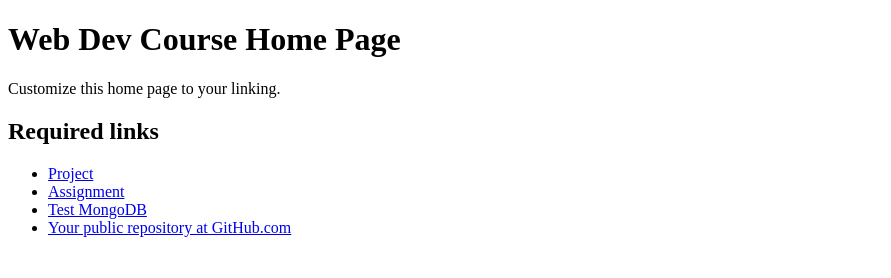
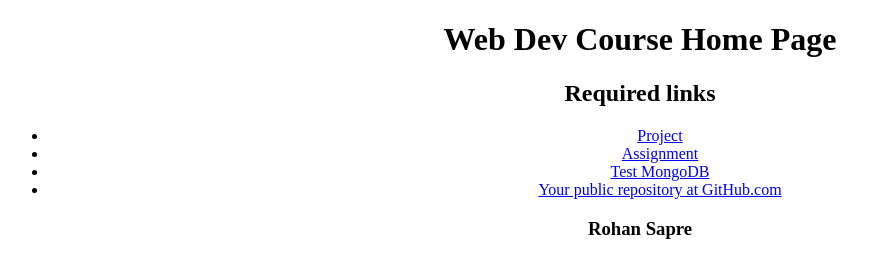
Before and after one commit to rohansapre/sapre-rohan-webdev, a website: page public/index.html in a window 1280 px wide. Shown: the whole page, without its empty margins (0-891 px from the left). Drawn offline with Linux system fonts and the light colour scheme.

Commit message:
Added footer and center align

```diff
--- /dev/null
+++ b/public/css/style.css
@@ -0,0 +1,3 @@
+.center {
+    text-align: center;
+}
--- a/public/index.html
+++ b/public/index.html
@@ -3,13 +3,10 @@
 <head>
     <meta charset="UTF-8">
     <title>Web Dev Course Home Page</title>
+    <link rel="stylesheet" type="text/css" href="css/style.css">
 </head>
-<body>
+<body class="center">
     <h1>Web Dev Course Home Page</h1>
-
-    <p>
-        Customize this home page to your linking.
-    </p>
 
     <h2>Required links</h2>
     <ul>
@@ -23,8 +20,9 @@
             <a href="test/index.html">Test MongoDB</a>
         </li>
         <li>
-            <a href="https://github.com/jannunzi/web-dev-template">Your public repository at GitHub.com</a>
+            <a href="https://github.com/rohansapre/sapre-rohan-webdev">Your public repository at GitHub.com</a>
         </li>
     </ul>
+    <h3>Rohan Sapre</h3>
 </body>
 </html>
```
